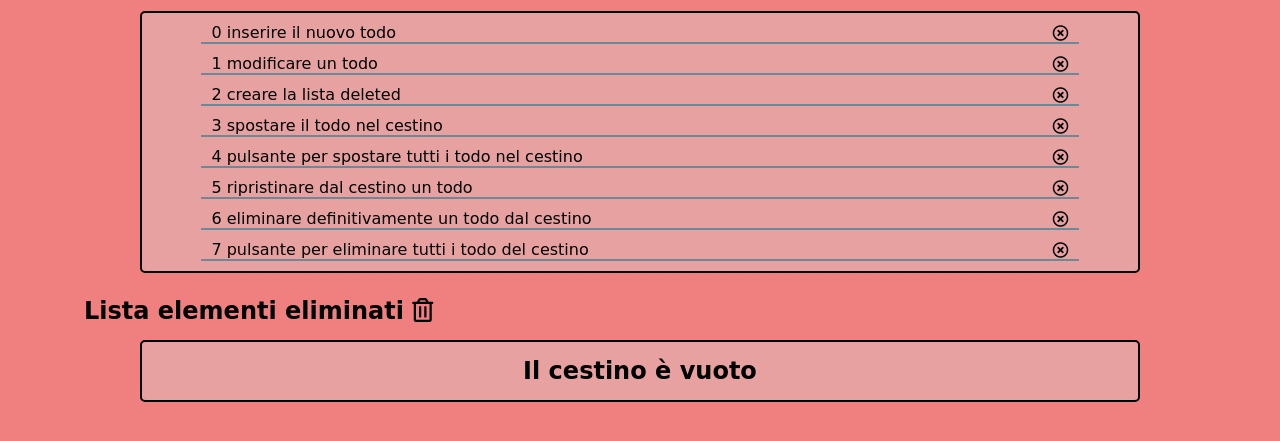
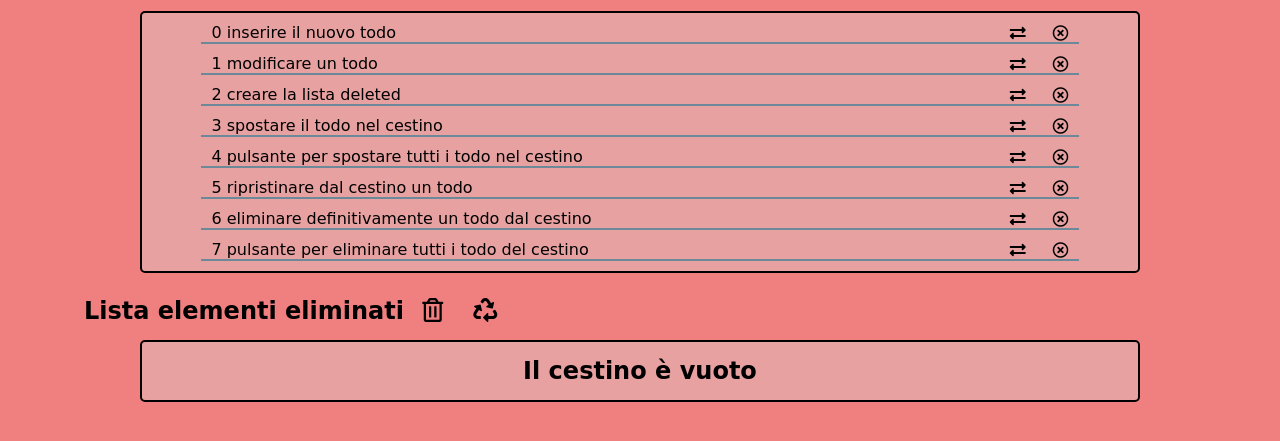
Before and after one commit to Yuri-Gianlorenzi/vue-todolist, a plain HTML site: page index.html in a window 1280 px wide. Shown: the part 233-674 px from the top of the page. Drawn offline with nearby package versions, Linux system fonts and the light colour scheme; a web font is replaced by a local one.

Commit message:
add move all deleted todo in todolist (reuse) function

```diff
--- a/css/style.css
+++ b/css/style.css
@@ -151,11 +151,16 @@ button.all_to_trash {
 
 .deleted_todo h2 {
   margin-bottom: 15px;
+  /* margin-right: 10px; */
 }
 
 .delete_all i {
   cursor: pointer;
+  margin-right: 20px;
+  margin-left: 10px;
 }
+
+
 
 .deleted_todo_list {
   width: 90%;
--- a/index.html
+++ b/index.html
@@ -47,6 +47,7 @@
           <i class="far fa-times-circle"></i>
         </li> -->
         <li v-for='(todo, todoIndex) in todoList'><span>{{todoIndex + ' ' + todo}}</span>
+        <i class="fas fa-exchange-alt"></i>
         <i class="far fa-times-circle" @click='deleteTodo(todoIndex)'></i></li>
 
       </ul>
@@ -58,7 +59,7 @@
     <div class="deleted_todo">
       <!-- contenitore titolo con elimina tutto -->
       <div class="delete_all">
-        <h2>Lista elementi eliminati <i @click='deleteTrash' class="far fa-trash-alt"></i></h2>
+        <h2>Lista elementi eliminati <i @click='deleteTrash' class="far fa-trash-alt"></i><i @click='reuseAllDeleted' class="fas fa-recycle"></i></h2>
       </div>
 
       <!-- lista todo eliminate temporaneamente -->
--- a/js/script.js
+++ b/js/script.js
@@ -62,6 +62,15 @@ var app = new Vue ({
       } else {
         this.todoList.push(this.newTodo);
       }
-    }//fine addtodo
+    },//fine addtodo
+
+    reuseAllDeleted () {
+      //qui creiamo la funzione che mi permette di spostare tutto il contenuto della deletedList all'interno della todoList, e cancellare successivamente tutto dalla deletedList
+      for (let i = 0; i < this.deletedList.length; i++) {
+        this.todoList.push(this.deletedList[i]);
+      }
+
+      this.deletedList.splice(0, this.deletedList.length);
+    }//fine reuseAllDeletedall
   }//fine methods
 });
```
